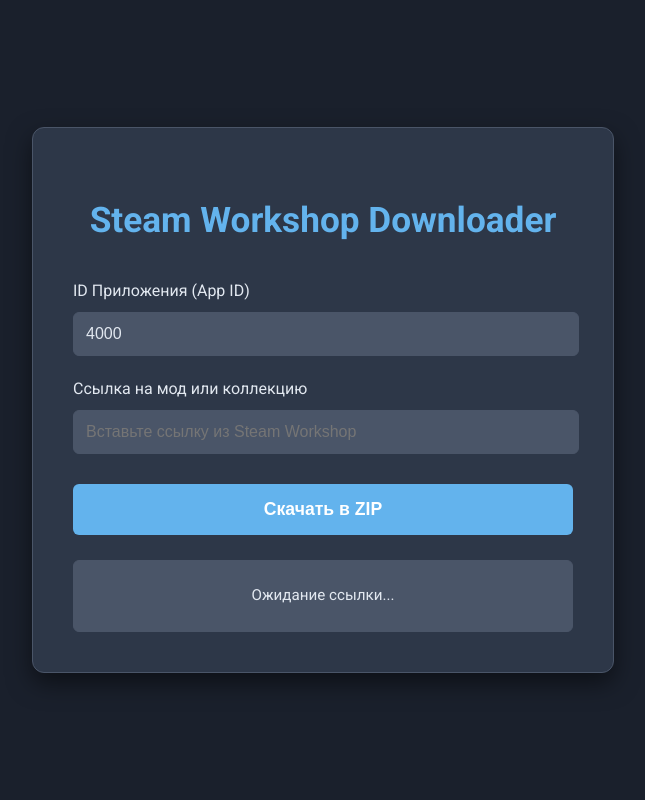
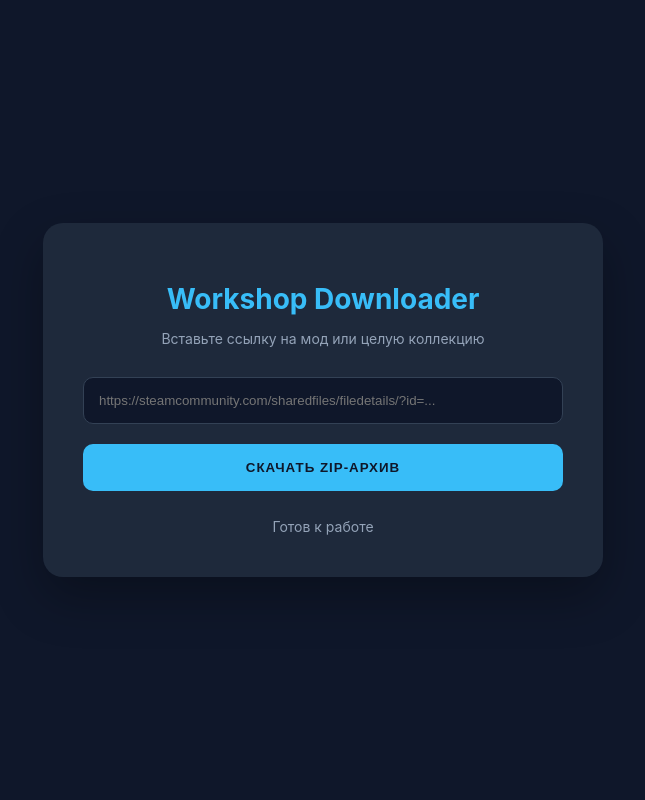
Before and after one commit to YukieT8/steamww, a Flask app: page / in a window 1280 px wide. Shown: the whole page, without its empty margins (317-962 px from the left). Run offline with Flask 3, Linux system fonts and the light colour scheme.

Commit message:
Update index.html

```diff
--- a/templates/index.html
+++ b/templates/index.html
@@ -4,203 +4,61 @@
     <meta charset="UTF-8">
     <meta name="viewport" content="width=device-width, initial-scale=1.0">
     <title>Steam Workshop Downloader</title>
-    <link href="https://fonts.googleapis.com/css2?family=Roboto:wght@300;400;700&display=swap" rel="stylesheet">
     <style>
-        :root {
-            --bg-color: #1a202c; /* Темный фон */
-            --card-bg: #2d3748; /* Фон карточки */
-            --primary-color: #63b3ed; /* Синий акцент */
-            --text-color: #e2e8f0; /* Светлый текст */
-            --input-bg: #4a5568; /* Фон для инпутов */
-            --button-hover: #4299e1; /* Ховер для кнопки */
-            --border-color: #4a5568; /* Цвет границ */
-        }
-
-        body {
-            font-family: 'Roboto', sans-serif;
-            margin: 0;
-            padding: 0;
-            display: flex;
-            justify-content: center;
-            align-items: center;
-            min-height: 100vh;
-            background-color: var(--bg-color);
-            color: var(--text-color);
-            line-height: 1.6;
-        }
-
-        .container {
-            background-color: var(--card-bg);
-            padding: 40px;
-            border-radius: 12px;
-            box-shadow: 0 10px 25px rgba(0, 0, 0, 0.5);
-            width: 100%;
-            max-width: 500px;
-            text-align: center;
-            border: 1px solid var(--border-color);
-        }
-
-        h1 {
-            color: var(--primary-color);
-            margin-bottom: 30px;
-            font-weight: 700;
-            font-size: 2.2em;
-        }
-
-        .input-group {
-            margin-bottom: 20px;
-            text-align: left;
-        }
-
-        .input-group label {
-            display: block;
-            margin-bottom: 8px;
-            font-weight: 400;
-            color: var(--text-color);
-        }
-
-        input[type="text"] {
-            width: calc(100% - 20px);
-            padding: 12px;
-            border: 1px solid var(--border-color);
-            border-radius: 6px;
-            background-color: var(--input-bg);
-            color: var(--text-color);
-            font-size: 1em;
-            transition: border-color 0.3s ease;
-        }
-
-        input[type="text"]:focus {
-            border-color: var(--primary-color);
-            outline: none;
-        }
-
-        button {
-            width: 100%;
-            padding: 15px;
-            background-color: var(--primary-color);
-            color: white;
-            border: none;
-            border-radius: 6px;
-            font-size: 1.1em;
-            font-weight: 700;
-            cursor: pointer;
-            transition: background-color 0.3s ease;
-            margin-top: 10px;
-        }
-
-        button:hover {
-            background-color: var(--button-hover);
-        }
-
-        #status {
-            margin-top: 25px;
-            padding: 15px;
-            border-radius: 6px;
-            background-color: var(--input-bg);
-            color: var(--text-color);
-            font-size: 0.95em;
-            min-height: 40px; /* Чтобы всегда было место для текста */
-            display: flex;
-            align-items: center;
-            justify-content: center;
-            text-align: center;
-            border: 1px solid var(--border-color);
-        }
-
-        .loading-spinner {
-            border: 4px solid rgba(255, 255, 255, 0.3);
-            border-top: 4px solid var(--primary-color);
-            border-radius: 50%;
-            width: 24px;
-            height: 24px;
-            animation: spin 1s linear infinite;
-            display: inline-block;
-            vertical-align: middle;
-            margin-right: 10px;
-        }
-
-        @keyframes spin {
-            0% { transform: rotate(0deg); }
-            100% { transform: rotate(360deg); }
-        }
+        :root { --bg: #0f172a; --card: #1e293b; --accent: #38bdf8; --text: #f8fafc; }
+        body { font-family: 'Inter', sans-serif; background: var(--bg); color: var(--text); display: flex; justify-content: center; align-items: center; min-height: 100vh; margin: 0; }
+        .container { background: var(--card); padding: 40px; border-radius: 20px; box-shadow: 0 20px 50px rgba(0,0,0,0.3); width: 100%; max-width: 480px; text-align: center; }
+        h1 { font-size: 28px; margin-bottom: 10px; color: var(--accent); }
+        p { color: #94a3b8; margin-bottom: 30px; font-size: 14px; }
+        input { width: 100%; padding: 15px; border-radius: 10px; border: 1px solid #334155; background: #0f172a; color: white; margin-bottom: 20px; box-sizing: border-box; }
+        button { width: 100%; padding: 16px; background: var(--accent); border: none; border-radius: 10px; color: #0f172a; font-weight: 800; cursor: pointer; transition: 0.3s; text-transform: uppercase; letter-spacing: 1px; }
+        button:hover { transform: translateY(-2px); box-shadow: 0 5px 15px rgba(56, 189, 248, 0.4); }
+        button:disabled { background: #475569; cursor: not-allowed; transform: none; }
+        #status { margin-top: 25px; font-size: 14px; color: #94a3b8; line-height: 1.5; }
     </style>
 </head>
 <body>
     <div class="container">
-        <h1>Steam Workshop Downloader</h1>
-
-        <div class="input-group">
-            <label for="app_id">ID Приложения (App ID)</label>
-            <input type="text" id="app_id" placeholder="Например: 4000 для GMod, 107410 для Arma 3" value="4000">
-        </div>
-
-        <div class="input-group">
-            <label for="url">Ссылка на мод или коллекцию</label>
-            <input type="text" id="url" placeholder="Вставьте ссылку из Steam Workshop">
-        </div>
-
-        <button id="downloadButton" onclick="startDownload()">Скачать в ZIP</button>
-
-        <div id="status">Ожидание ссылки...</div>
+        <h1>Workshop Downloader</h1>
+        <p>Вставьте ссылку на мод или целую коллекцию</p>
+        <input type="text" id="url" placeholder="https://steamcommunity.com/sharedfiles/filedetails/?id=...">
+        <button id="btn" onclick="startDownload()">Скачать ZIP-архив</button>
+        <div id="status">Готов к работе</div>
     </div>
 
     <script>
         async function startDownload() {
-            const statusDiv = document.getElementById('status');
-            const downloadButton = document.getElementById('downloadButton');
-            const urlInput = document.getElementById('url');
-            const appidInput = document.getElementById('app_id');
+            const btn = document.getElementById('btn');
+            const status = document.getElementById('status');
+            const url = document.getElementById('url').value;
+            if (!url) return;
 
-            // Простая валидация
-            if (!urlInput.value || !appidInput.value) {
-                statusDiv.innerHTML = "Пожалуйста, введите App ID и ссылку на мод.";
-                return;
-            }
-
-            statusDiv.innerHTML = '<span class="loading-spinner"></span> Загрузка начинается, это может занять до нескольких минут...';
-            downloadButton.disabled = true; // Отключаем кнопку, чтобы избежать повторных кликов
+            btn.disabled = true;
+            status.innerHTML = "⏳ Проверяем ссылку и начинаем сборку...<br>Если в коллекции много модов, это займет время.";
 
             try {
                 const response = await fetch('/download', {
                     method: 'POST',
                     headers: {'Content-Type': 'application/json'},
-                    body: JSON.stringify({
-                        url: urlInput.value,
-                        app_id: appidInput.value
-                    })
+                    body: JSON.stringify({ url: url })
                 });
 
                 if (response.ok) {
                     const blob = await response.blob();
-                    const url = window.URL.createObjectURL(blob);
+                    const dUrl = window.URL.createObjectURL(blob);
                     const a = document.createElement('a');
-                    a.href = url;
-                    // Попытаемся получить имя файла из заголовков, если доступно
-                    const contentDisposition = response.headers.get('Content-Disposition');
-                    if (contentDisposition && contentDisposition.indexOf('attachment') !== -1) {
-                        const filenameMatch = contentDisposition.match(/filename="([^"]+)"/);
-                        if (filenameMatch && filenameMatch[1]) {
-                            a.download = filenameMatch[1];
-                        } else {
-                            a.download = "workshop_mod.zip"; // Дефолтное имя
-                        }
-                    } else {
-                         a.download = "workshop_mod.zip"; // Дефолтное имя
-                    }
-
-                    document.body.appendChild(a);
+                    a.href = dUrl;
+                    a.download = "steam_collection.zip";
                     a.click();
-                    window.URL.revokeObjectURL(url); // Очищаем URL
-                    statusDiv.innerHTML = "✅ Загрузка завершена! Файл скачан.";
+                    status.innerHTML = "✅ Коллекция успешно упакована и скачана!";
                 } else {
-                    const errorData = await response.json();
-                    statusDiv.innerHTML = `❌ Ошибка: ${errorData.error || 'Неизвестная ошибка.'}`;
+                    const err = await response.json();
+                    status.innerHTML = "❌ Ошибка: " + err.error;
                 }
-            } catch (error) {
-                statusDiv.innerHTML = `❌ Произошла сетевая ошибка: ${error.message}`;
+            } catch (e) {
+                status.innerHTML = "❌ Произошла ошибка при соединении с сервером.";
             } finally {
-                downloadButton.disabled = false; // Включаем кнопку обратно
+                btn.disabled = false;
             }
         }
     </script>
```
